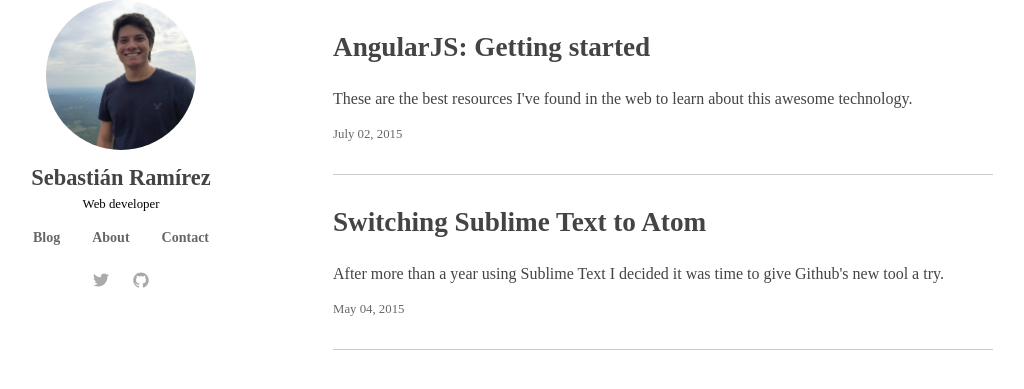
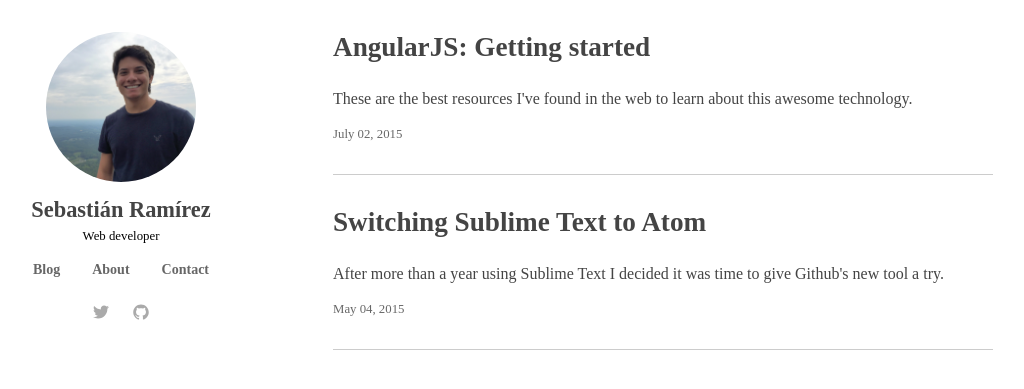
Before and after one commit to s-ramirez/s-ramirez.github.io, a Jekyll site: the page built from index.html, in a window 1280 px wide. Shown: the top 389 px of the page, without its empty margins (71-1095 px from the left). Built offline with Jekyll 4.4.1, drawn with Linux system fonts in a browser that asks for light colours; some web fonts are replaced; the list of posts is cut into pages by our own code.

Commit message:
Padding sidebar

```diff
--- a/css/styles.scss
+++ b/css/styles.scss
@@ -80,6 +80,9 @@
 
 /* Responsiveness */
 @media (min-width: 992px) {
+    .sidebar {
+        padding: 2em 0;
+    }
     .content {
         width: 70%;
         float: left;
```
